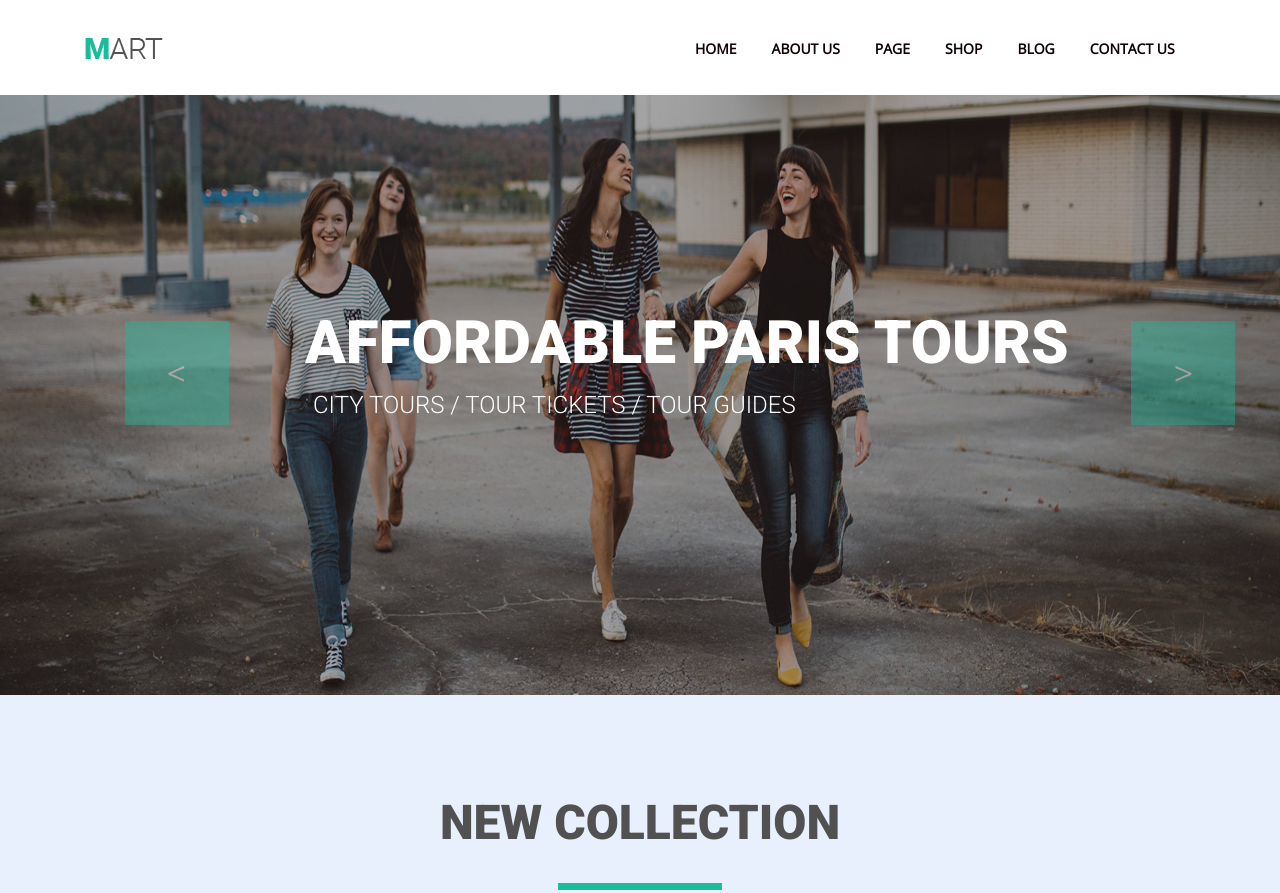
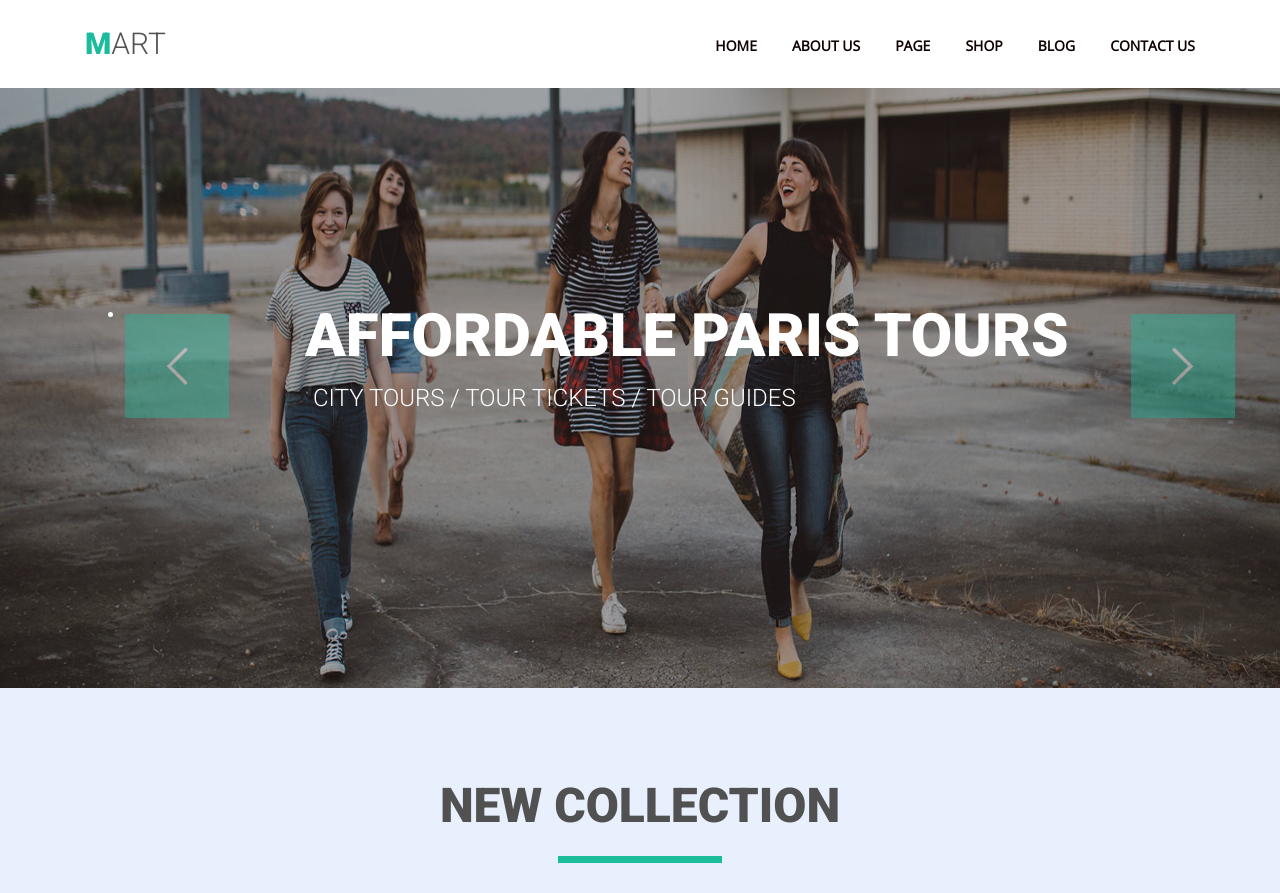
Before and after one commit to SashaPashuk/goit-fe-course, a plain HTML site: page module-05/index.html in a window 1280 px wide. Shown: the top 893 px of the page. Drawn offline with nearby package versions, Linux system fonts and the light colour scheme.

Commit message:
initial commit

```diff
--- a/module-05/css/style.css
+++ b/module-05/css/style.css
@@ -22,25 +22,34 @@ body {
   display: table;
 }
 
-.clearfix::after {
-  content: "";
-  clear: both;
-  display: table;
-}
 
 /* header */
 .page-nav {
-  padding: 38px 0px 32px 0px;
+  padding: 27px 0px 26px 0px;
+}
+
+.site-logo {
+  text-decoration: none;
+  color: #555252;
 }
 
 .logo {
   display: inline-block;
+  text-transform: uppercase;
+  font-family: "Roboto", sans-serif;
+  font-weight: 300;
+  font-size: 30px;
+  padding: 0;
+  margin: 0;
 }
+ .logo::first-letter {
+   font-weight: 900;
+   color: #1abc9c;
+ }
 
 .site-navigation {
-  width: 500px;
   float: right;
-  padding: 0;
+  padding: 8px 0px 10px 0px;
   margin: 0;
   list-style: none;
 }
@@ -117,6 +126,9 @@ body {
 }
 
 .button-slider-left {
+  background-image: url(../img/slider/button/button-left.png);
+  background-position: center;
+  background-repeat: no-repeat;
   border: none;
   position: absolute;
   top: 8px;
@@ -127,16 +139,15 @@ body {
   opacity: 0.4;
   cursor: pointer;
 }
-.button-slider-left span {
-  font-size: 38px;
-  color: #fff;
-}
 .button-slider-left:hover {
   background-color: #1abc9c;
   opacity: 1;
 }
 
 .button-slider-right {
+  background-image: url(../img/slider/button/button-right.png);
+  background-position: center;
+  background-repeat: no-repeat;
   border: none;
   position: absolute;
   top: 8px;
@@ -147,10 +158,6 @@ body {
   opacity: 0.4;
   cursor: pointer;
 }
-.button-slider-right span {
-  font-size: 38px;
-  color: #fff;
-}
 .button-slider-right:hover {
   background-color: #1abc9c;
   opacity: 1;
@@ -159,7 +166,9 @@ body {
 /* Main-colection */
 
 .main-section-products {
+  padding-top: 100px;
   background-color: #e9f0fd;
+  padding-bottom: 100px;
 }
 
 .main-section-products h2 {
@@ -169,8 +178,8 @@ body {
   font-weight: 900;
   color: #515151;
   text-align: center;
-  padding-top: 100px;
   margin-bottom: 80px;
+  line-height: .75;
 }
 
 .main-section-products h2:after {
@@ -189,7 +198,6 @@ body {
   width: 255px;
   height: auto;
   margin-right: 30px;
-  margin-bottom: 100px;
   cursor: pointer;
 }
 .main-section-products figure:nth-last-child(1) {
@@ -310,7 +318,6 @@ figure:hover .wrapper-hover {
   float: right;
   background-color: #8c8c8c;
 }
-
 /* footer */
 
 .footer-box {
--- a/module-05/index.html
+++ b/module-05/index.html
@@ -16,15 +16,9 @@
     />
   </head>
   <body>
-    <header class="page-header">
+    <header>
       <nav class="page-nav container">
-        <a href="#" class="logo"
-          ><img
-            src="./img/logo/icon-logo.png"
-            alt="mart"
-            width="78px"
-            height="21px"
-        /></a>
+        <a href="#" class="site-logo"><h2 class="logo">mart</h2></a>
         <ul class="site-navigation clearfix">
           <li><a href="#">home</a></li>
           <li><a href="#">about us</a></li>
@@ -45,10 +39,14 @@
         />
         <div class="main-section-slider-backgaund"></div>
         <div class="main-section-slider-box container">
-          <button class="button-slider-left"><span>&#60;</span></button>
-          <h2>AFFORDABLE PARIS TOURS</h2>
+          <button class="button-slider-left"></button>
+          <ul>
+            <li>
+              <h2>AFFORDABLE PARIS TOURS</h2>
           <p>CITY TOURS / TOUR TICKETS / TOUR GUIDES</p>
-          <button class="button-slider-right"><span>&#62;</span></button>
+            </li>
+          </ul>
+          <button class="button-slider-right"></button>
         </div>
       </section>
       <section class="main-section-products">
```
Also changed, not shown: module-05/img/slider/button/button-left.png (added), module-05/img/slider/button/button-right.png (added).
